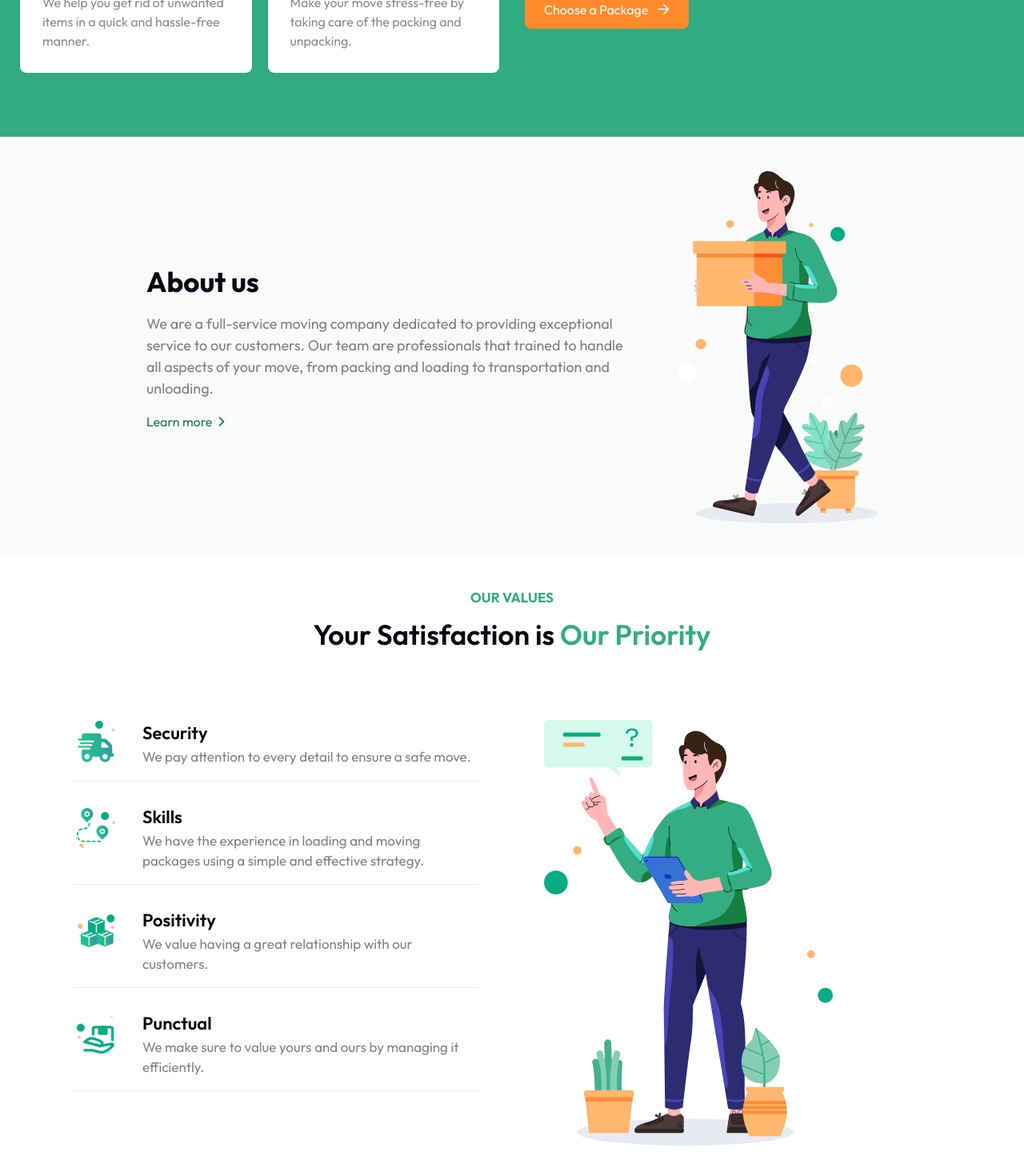
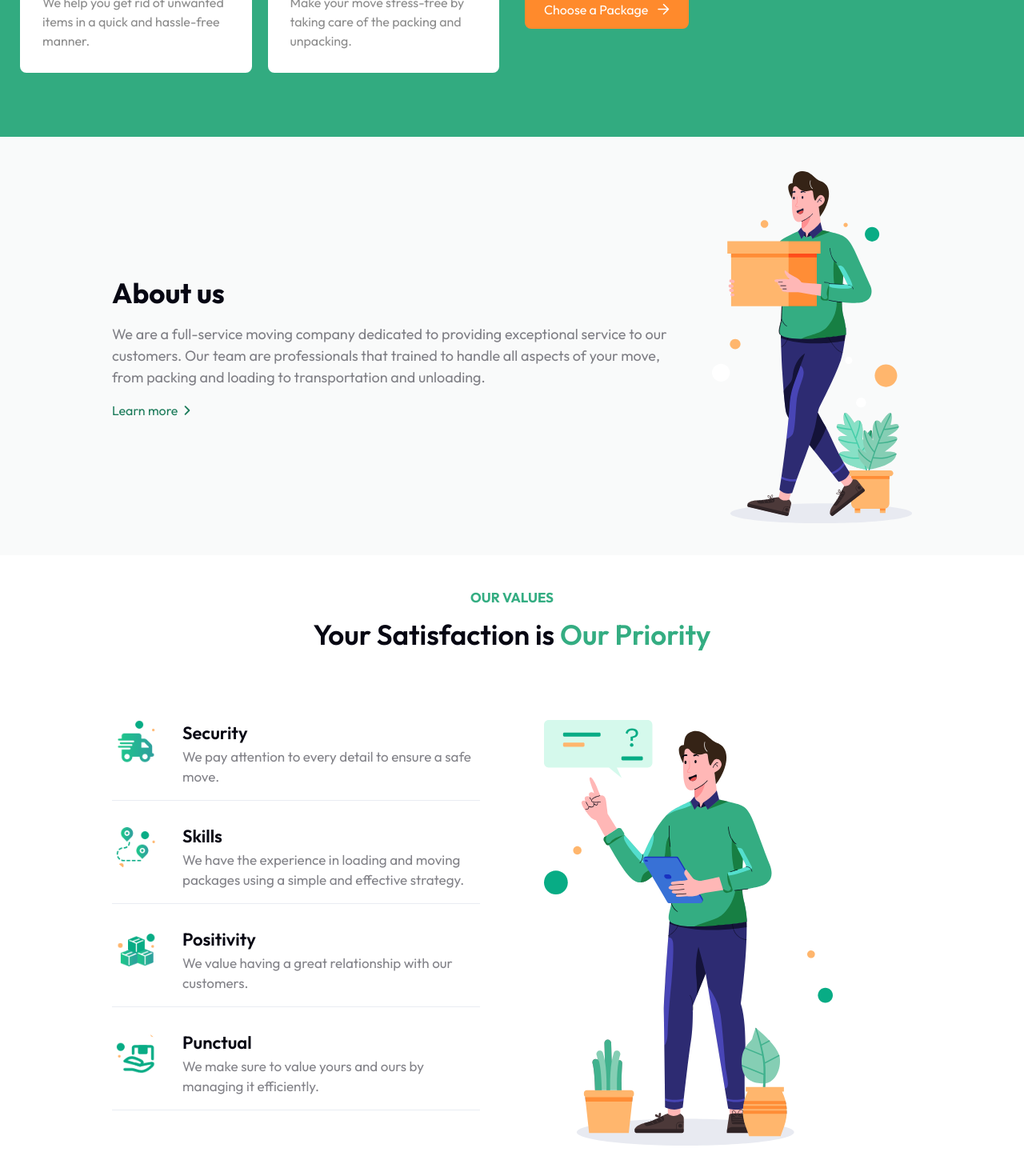
Before and after one commit to sulaimanwebdev/mountain-movers, a React (Create React App) app: page / in a window 1280 px wide. Shown: the part 1314-2784 px from the top of the page at 80% size. Built offline with nearby package versions, Linux system fonts and the light colour scheme.

Commit message:
alignment fixed

```diff
--- a/src/pages/Home.js
+++ b/src/pages/Home.js
@@ -12,7 +12,7 @@ const Home = () => {
          <div className="py-7"><Header/></div>
          <img src="/images/hero2.svg" alt="hero" className="flex sm:hidden w-full" />
 
-         <div className="mainCont relative w-full flex items-start sm:justify-end bg-main">
+         <div className="mainCont relative w-full flex items-start sm:justify-end bg-main sm:bg-transparent">
 
            <div className="boxShadow relative bg-white rounded-lg p-4 sm:mt-8 mb-12 w-full sm:w-[500px] z-50">
 
@@ -121,8 +121,9 @@ const Home = () => {
 
 
      <div className="bg-[#F9FAFA] w-full py-10">
-      <div className="mainCont flex items-center justify-center gap-16">
-         <div className="max-w-[600px]">
+      <div className="mainCont">
+        <div className="max-w-[1000px] mx-auto flex items-center justify-between gap-5">
+        <div className="max-w-[700px]">
             <div className="text-[35px] font-[700]">About us</div>
             <div className="text-[18px] opacity-[0.5] mt-3">We are a full-service moving company dedicated to providing exceptional service to our customers. Our team are professionals that trained to handle all aspects of your move, from packing and loading to transportation and unloading.</div>
             <button className="flex items-center gap-2 text-[#1C7B5A] mt-4">Learn more <svg width="8" height="12" viewBox="0 0 6 10" fill="none" xmlns="http://www.w3.org/2000/svg"><path d="M1 1L5 5L1 9" stroke="#1C7B5A" stroke-width="1.5" stroke-linecap="round" stroke-linejoin="round"/></svg></button>
@@ -131,6 +132,7 @@ const Home = () => {
          <div>
             <img src="/images/about.svg" alt="about" className="w-[250px]" />
          </div>
+        </div>
       </div>
      </div>
 
@@ -142,7 +144,7 @@ const Home = () => {
             <div className="text-[35px] font-[600] mt-2">Your Satisfaction is <span className="text-[#34AD82]">Our Priority</span></div>
            </div>
 
-           <div className="grid grid-cols-2 gap-20 max-w-[1100px] mx-auto">
+           <div className="grid grid-cols-2 gap-20 max-w-[1000px] mx-auto">
               <div>
                   <div className="flex items-start gap-7 border-solid border-b border-[#E9ECF2] pb-4">
                         <img src="/images/icon5.svg" alt="icon" />
```
